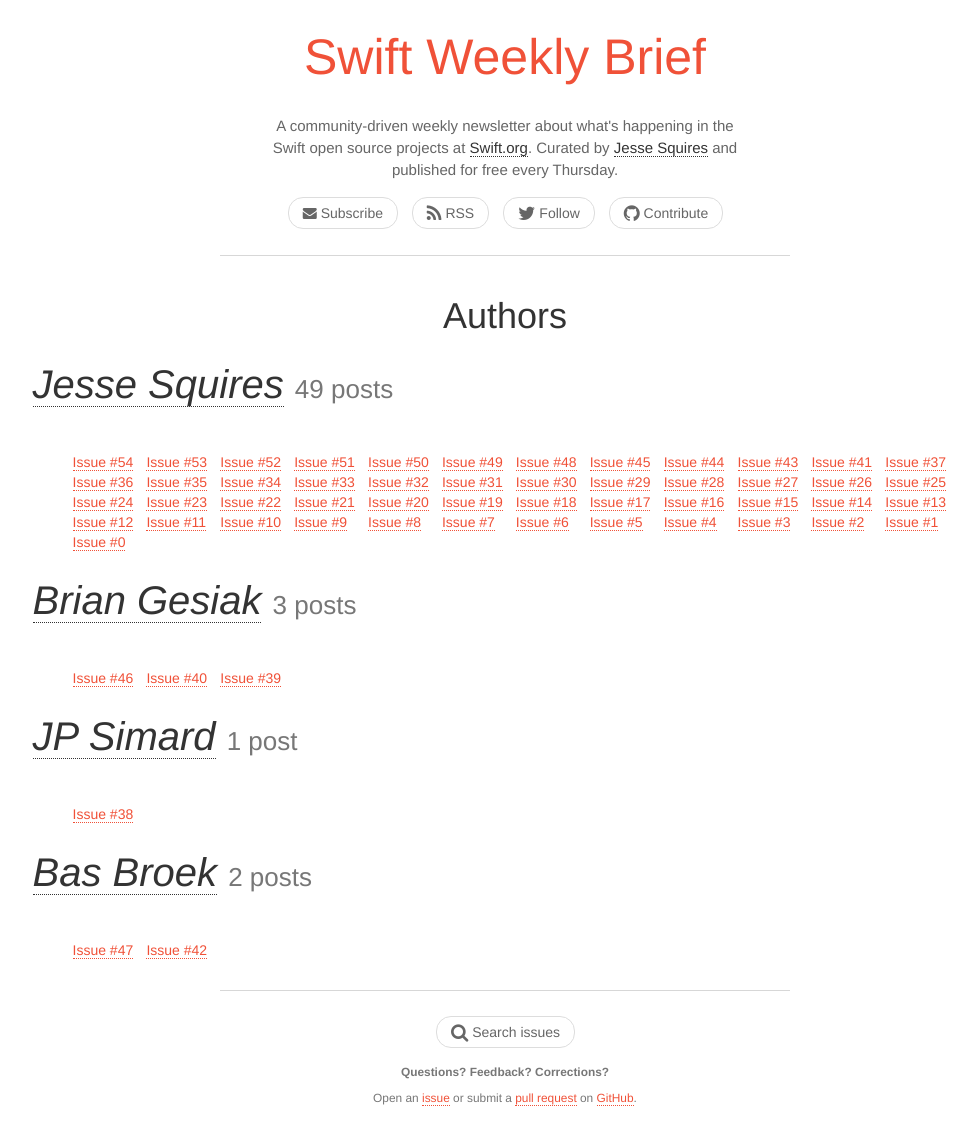
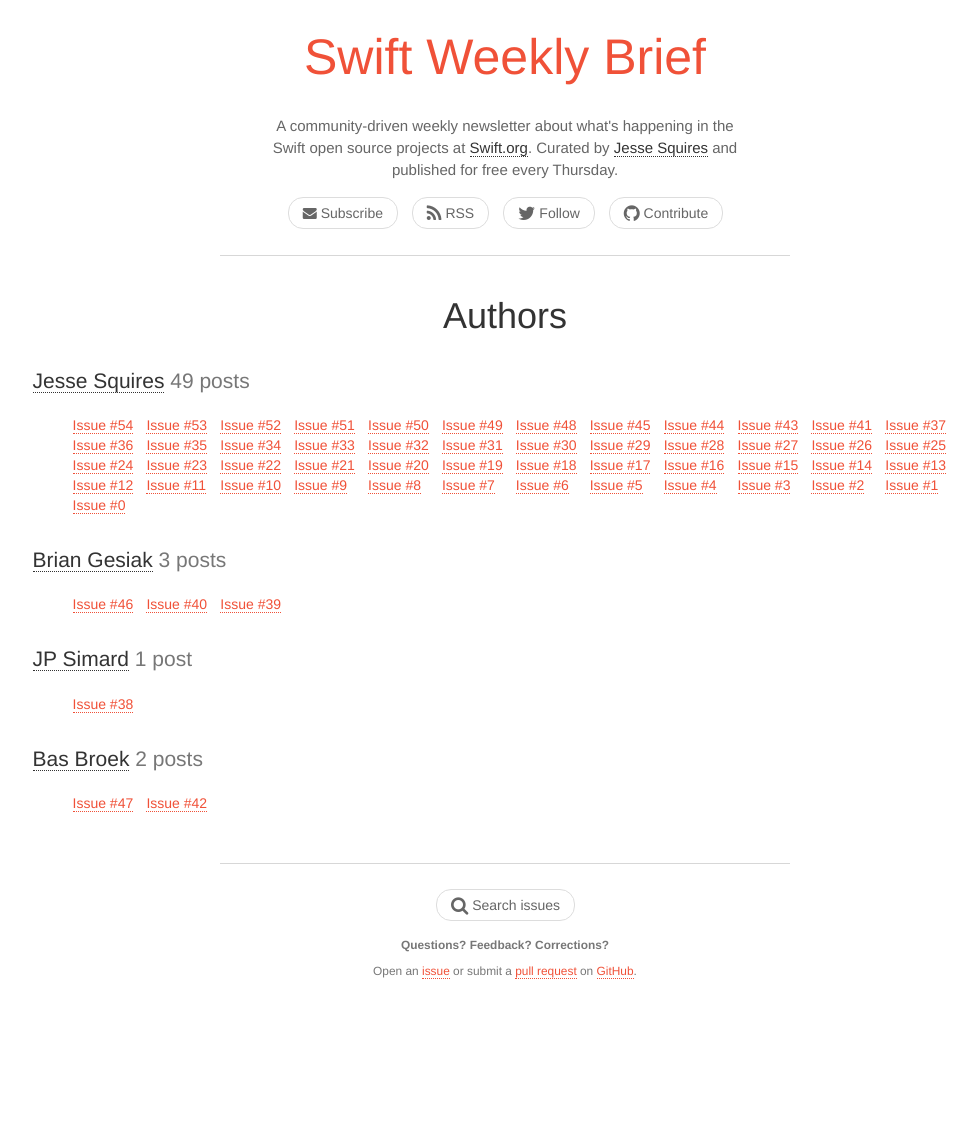
Before and after one commit to SwiftWeekly/swiftweekly.github.io, a Jekyll site: the page built from authors.html, in a window 1280 px wide. Shown: the whole page, without its empty margins (135-1112 px from the left). Built offline with Jekyll 4.4.1, drawn with Linux system fonts in a browser that asks for light colours; nearby versions of some CDN libraries; after the commit the page ends 1009 px from its top, so only the background shows below that.

Commit message:
improvements to authors page. #155, #171

```diff
--- a/authors.html
+++ b/authors.html
@@ -4,13 +4,16 @@
 ---
 
 <h1 class="text-center">{{ page.title }}</h1>
+<br />
 {% for author in site.data.authors %}
-  {% assign posts = site.posts | where: "author", author[0] %}
-  <h2 class="lead post-title"><a href="https://twitter.com/{{ author[1].twitter }}"><em>{{ author[1].name }}</em></a> <small>{{ posts.size }} post{% if posts.size > 1 %}s{% endif %}</small></h2>
-  <p>{{ author[1].bio }}</p>
-  <ul class="posts-list">
+    {% assign posts = site.posts | where: "author", author[0] %}
+    <p class="lead"><a href="https://twitter.com/{{ author[1].twitter }}">{{ author[1].name }}</a>
+        <span class="post-count text-muted">{{ posts.size }} post{% if posts.size > 1 %}s{% endif %}</span>
+    </p>
+    <ul class="posts-list">
     {% for post in posts %}
-    <li><a href="{{ post.url }}">{{ post.title }}</a></li>
+        <li><a href="{{ post.url }}">{{ post.title }}</a></li>
     {% endfor %}
-  </ul>
+    </ul>
+    <br/>
 {% endfor %}
--- a/css/style.css
+++ b/css/style.css
@@ -166,3 +166,7 @@
   min-width: 70px;
   display: inline-block;
 }
+
+.post-count {
+   display: inline-block;
+}
```
Also changed, not shown: index.html (indentation only).
